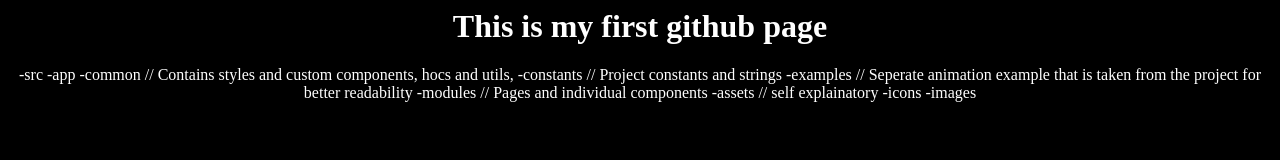
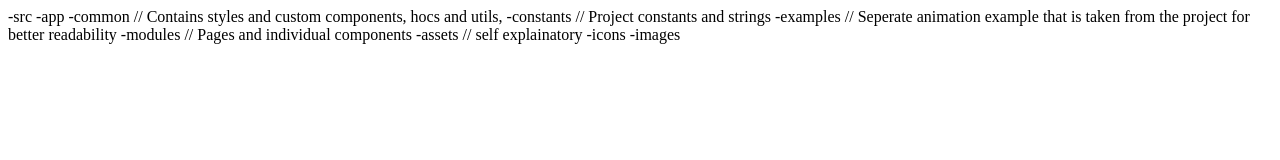
Before and after one commit to Chiaohsisu/chiaohsisu.com, a plain HTML site: page index.html in a window 1280 px wide. Drawn offline with Linux system fonts and the light colour scheme.

Commit message:
Update index.html

```diff
--- a/index.html
+++ b/index.html
@@ -1,20 +1,3 @@
-
-<html>
-  <title>
-    Frist website
-  </title>
-
-  <body>
-    <h1>This is my first github page</h1>
-  </body>
-
-  <style>
-    body {
-      background-color:black;
-      color:#fff;
-      text-align:center;
-    }
-  </style>
 
 </html>
 -src
```
